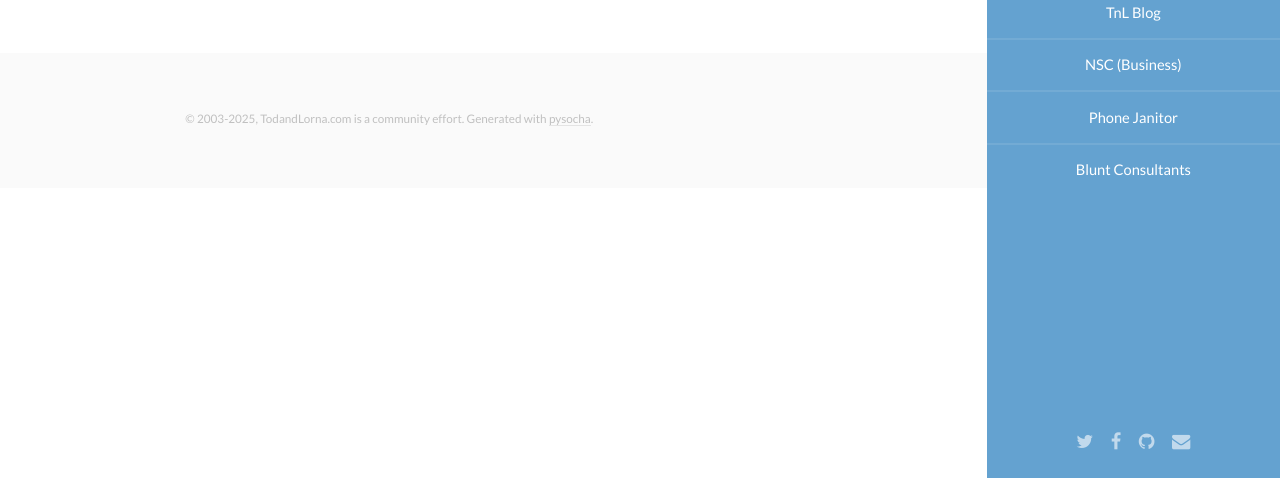
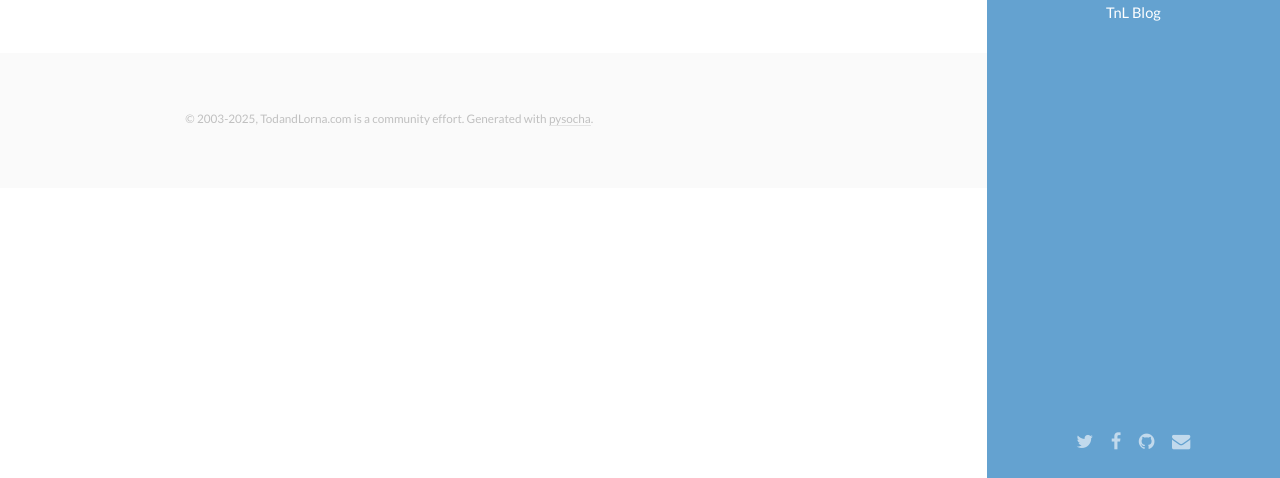
Before and after one commit to todpunk/tnl-site, a Python web app: template templates/tag.jinja2 in a window 1280 px wide. Shown: the part 322-800 px from the top of the page. Run offline with Jinja, Linux system fonts and the light colour scheme; the template is opened without the code that fills it, so the values that code supplies are empty.

Commit message:
fix: remove dead links until I fix them

```diff
--- a/templates/base.jinja2
+++ b/templates/base.jinja2
@@ -29,9 +29,6 @@
 					<ul>
 						<li><a href="/" {% if is_home_not_supported %}class="active"{% endif %}>Home</a></li>
 						<li><a href="/tnlblog/listing1.html" {% if is_blog_not_supported %}class="active"{% endif %}>TnL Blog</a></li>
-						<li><a href="https://networksanitationcommittee.com">NSC (Business)</a></li>
-						<li><a href="https://phonejanitor.com">Phone Janitor</a></li>
-						<li><a href="https://bluntconsultants.com">Blunt Consultants</a></li>
 					</ul>
 				</nav>
 				<footer>
```
